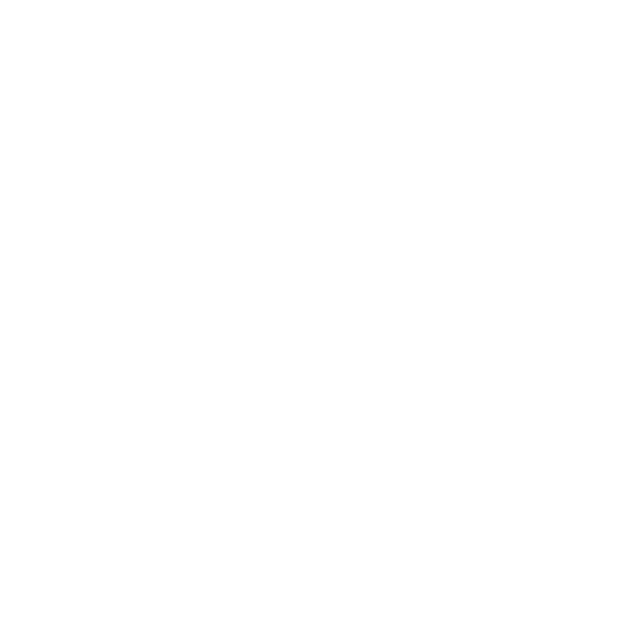
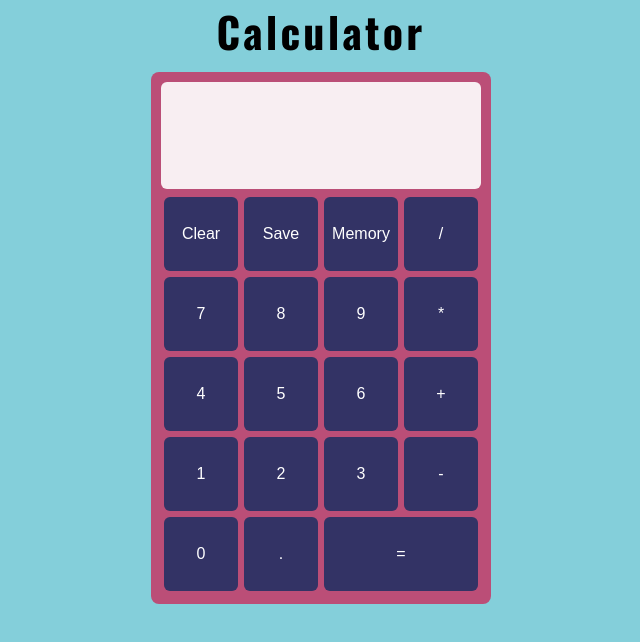
Before and after one commit to gyulabodor/Calculator, a React (Create React App) app in the folder frontend/: page / in a window 1280 px wide. Shown: the top 642 px of the page, without its empty margins (319-959 px from the left). Built offline with nearby package versions, Linux system fonts and the light colour scheme.

Commit message:
Adding Calculator Component with functionality to the frontend

```diff
--- a/frontend/package.json
+++ b/frontend/package.json
@@ -10,6 +10,7 @@
     "@types/node": "^16.11.58",
     "@types/react": "^18.0.19",
     "@types/react-dom": "^18.0.6",
+    "axios": "^0.27.2",
     "react": "^18.2.0",
     "react-dom": "^18.2.0",
     "react-scripts": "5.0.1",
--- a/frontend/src/App.tsx
+++ b/frontend/src/App.tsx
@@ -1,9 +1,11 @@
 import React from 'react';
+import { Calculator } from './components';
 
-function App() {
+const App = () => {
   return (
     <div className="App">
-
+      <div className='title'>Calculator</div>
+      <Calculator/>
     </div>
   );
 }
--- /dev/null
+++ b/frontend/src/components/Calculator/Calculator.tsx
@@ -0,0 +1,108 @@
+import React, { useState } from "react";
+import "./style.css"
+
+export const Calculator = () => {
+    const [operator, setOperator] = useState("");
+    const [currentInput, setCurrentInput] = useState("");
+    const [prevInput, setPrevInput] = useState("");
+
+
+    const evaluate = (arr:string[]) =>{
+        return eval(arr.join(""));
+    }
+
+    const handleDigitClick = (e : React.MouseEvent<HTMLButtonElement>) => {
+
+        const btnValue = e.currentTarget.innerText;
+
+        switch (btnValue) {
+            case "0":
+                if(currentInput.length  === 0)
+                {
+                    setCurrentInput(btnValue);
+                }
+                if (currentInput.length > 1 || currentInput[0] !== "0") {
+                    setCurrentInput(currentInput + btnValue)
+                }
+                break;
+            case ".":
+                if(currentInput.length !== 0 && !currentInput.includes("."))
+                {
+                    setCurrentInput(currentInput + btnValue);
+                }
+                break;
+            default:
+                setCurrentInput(currentInput + btnValue);
+                break;
+        }
+
+        if(currentInput.length  === 0 && btnValue === "0")
+        {
+            setCurrentInput(btnValue);
+        }
+    }
+    const handleOperatorClick = (e : React.MouseEvent<HTMLButtonElement>) => {
+
+        const btnOperator = e.currentTarget.innerText;
+
+        if (currentInput === "" && prevInput === "") {
+            setOperator("");
+        }
+        if(prevInput === ""){
+            setOperator(btnOperator);
+            setPrevInput(currentInput);
+            setCurrentInput("");
+        }
+        if(prevInput !== ""){
+            if (operator !== "") {
+                setOperator(btnOperator);
+             }
+            setPrevInput(evaluate([prevInput,operator,currentInput]));
+            setOperator(btnOperator)
+            setCurrentInput("");
+        }
+    }
+
+    const handleEvaluateClick = () => {
+        setPrevInput(evaluate([prevInput,operator,currentInput]));
+        setCurrentInput("");
+        setOperator("");
+    }
+
+    const handleClearClick = (e : React.MouseEvent<HTMLButtonElement>) => {
+        setCurrentInput("");
+        setPrevInput("");
+        setOperator("");
+    }
+
+    return (
+
+        <div className="calc-wrapper">
+            <div className="calc-grid">
+                    <div className="screen">
+                        <div className="previous-input">{prevInput} {operator}</div>
+                        <div className="current-input">{currentInput} </div>
+                    </div>
+                    <button onClick={handleClearClick}>Clear</button>
+                    <button>Save</button>
+                    <button>Memory</button>
+                    <button onClick={handleOperatorClick}>/</button>
+                    <button onClick={handleDigitClick}>7</button>
+                    <button onClick={handleDigitClick}>8</button>
+                    <button onClick={handleDigitClick}>9</button>
+                    <button onClick={handleOperatorClick}>*</button>
+                    <button onClick={handleDigitClick}>4</button>
+                    <button onClick={handleDigitClick}>5</button>
+                    <button onClick={handleDigitClick}>6</button>
+                    <button onClick={handleOperatorClick}>+</button>
+                    <button onClick={handleDigitClick}>1</button>
+                    <button onClick={handleDigitClick}>2</button>
+                    <button onClick={handleDigitClick}>3</button>
+                    <button onClick={handleOperatorClick}>-</button>
+                    <button onClick={handleDigitClick}>0</button>
+                    <button onClick={handleDigitClick}>.</button>
+                    <button onClick={handleEvaluateClick} className="col-2">=</button>
+            </div>
+        </div>
+    );
+}
--- /dev/null
+++ b/frontend/src/components/Calculator/index.ts
@@ -0,0 +1 @@
+export * from "./Calculator"
--- /dev/null
+++ b/frontend/src/components/Calculator/style.css
@@ -0,0 +1,47 @@
+.calc-wrapper{
+    background-color: #bb4e77;
+    max-width:340px;
+    border-radius: 8px;
+    margin: 0 auto;
+}
+.calc-grid{
+    display: grid;
+    grid-template-columns: repeat(4, 5rem);
+    grid-template-rows: minmax(7rem, auto) repeat(5, 5rem);
+    margin: 10px auto;
+    width: auto;
+    justify-content: center;
+
+    padding: 10px;
+    border-radius: 7px;
+}
+.col-2{
+    grid-column: span 2;
+}
+.screen{
+    display:flex;
+    flex-flow: column nowrap;
+    justify-content: space-around;
+    align-items: flex-end;
+    grid-column: 1 / -1;
+    font-size: 26px;
+    word-wrap: break-word;
+    word-break: break-all;
+    background-color: rgb(255, 255, 255, .9);
+    border-radius: 6px;
+    padding: 5px;
+    margin-bottom: 5px;
+}
+button{
+    margin: 3px;
+    background-color: rgb(51, 51, 101);
+    color: #fff;
+    border: 0;
+    border-radius: 6px;
+    padding: 3px;
+    font-size: 16px;
+    cursor: pointer;
+}
+button:hover{
+    background: rgb(91, 91, 176)
+}
--- /dev/null
+++ b/frontend/src/components/index.ts
@@ -0,0 +1 @@
+export * from "./Calculator";
--- a/frontend/src/index.css
+++ b/frontend/src/index.css
@@ -1,13 +1,19 @@
+@import url('https://fonts.googleapis.com/css2?family=Oswald:wght@400;700&display=swap');
+
+
 body {
   margin: 0;
-  font-family: -apple-system, BlinkMacSystemFont, 'Segoe UI', 'Roboto', 'Oxygen',
-    'Ubuntu', 'Cantarell', 'Fira Sans', 'Droid Sans', 'Helvetica Neue',
-    sans-serif;
-  -webkit-font-smoothing: antialiased;
-  -moz-osx-font-smoothing: grayscale;
+  padding: 0;
+  background-color: #84cfda;
+  font-family: 'Oswald', sans-serif;
+}
+*{
+  box-sizing: border-box;
 }
 
-code {
-  font-family: source-code-pro, Menlo, Monaco, Consolas, 'Courier New',
-    monospace;
+.title{
+  text-align: center;
+  font-size: 42px;
+  font-weight: 700;
+  letter-spacing: .2rem;
 }
```
Also changed, not shown: 2 other files (tests, documents, lock files or other folders).
